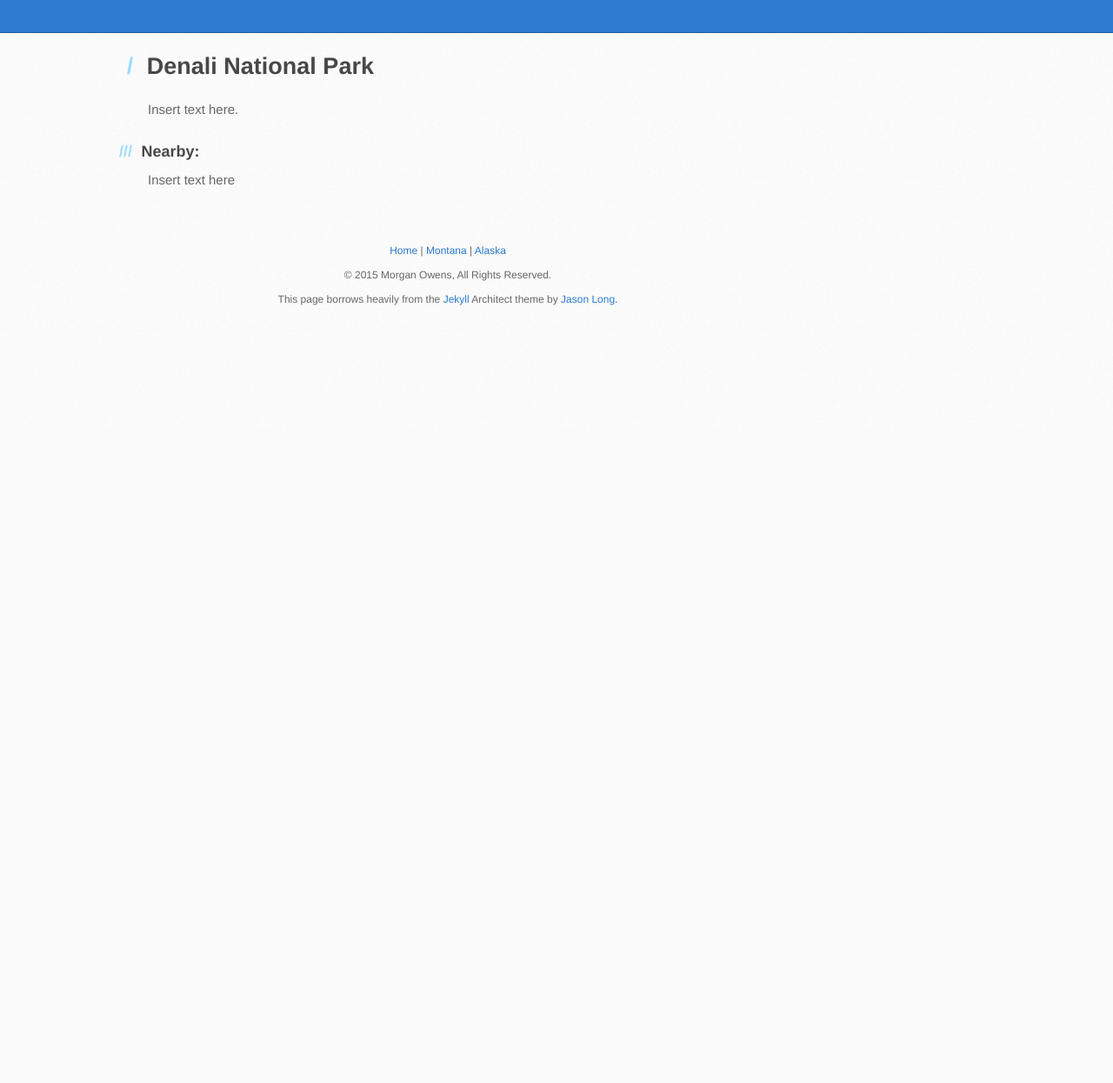
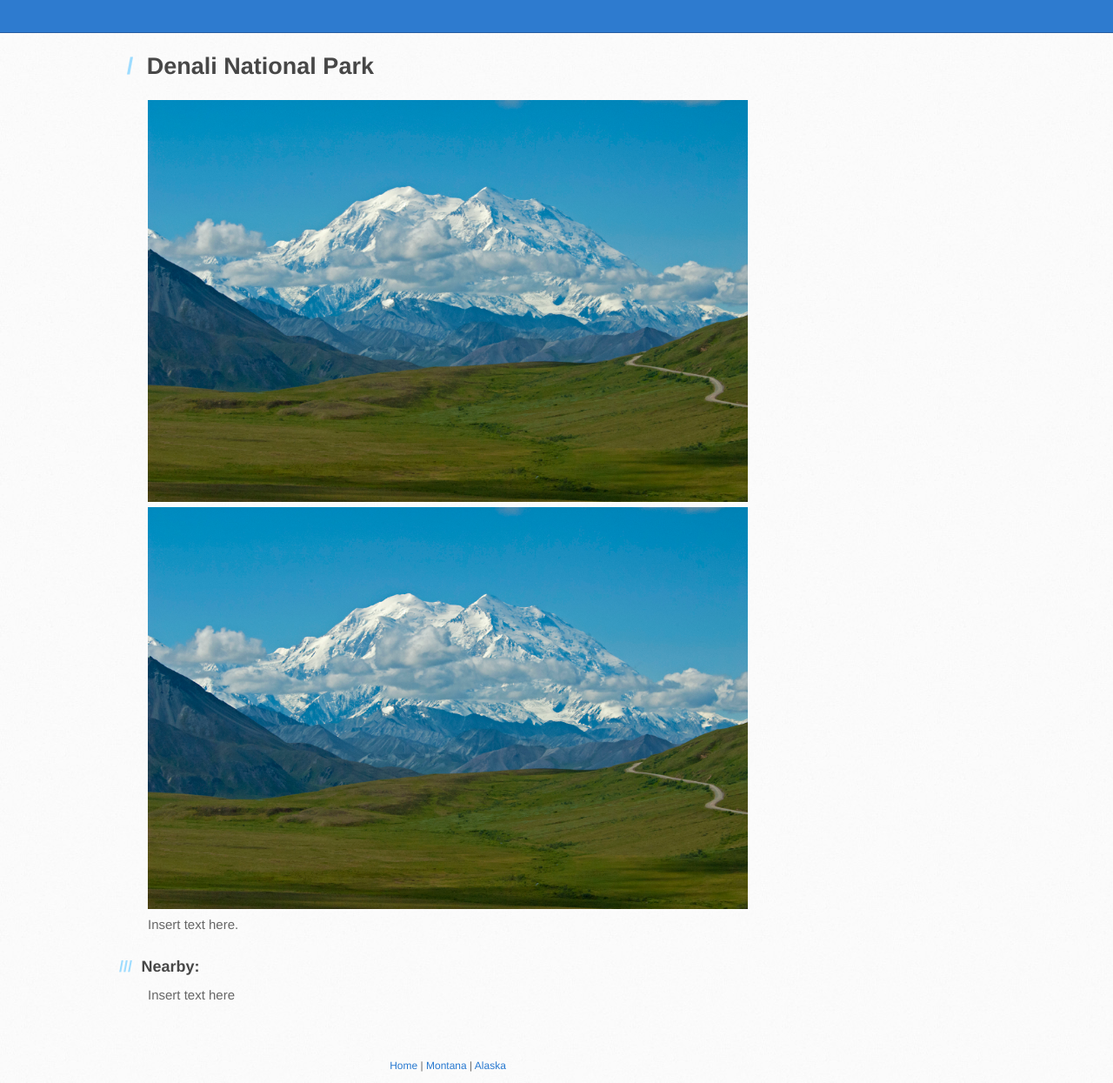
Before and after one commit to equiamos/equiamos.github.io, a plain HTML site: page recs/national-parks/denali.html in a window 1280 px wide. Shown: the part 307-1552 px from the top of the page at 87% size. Before the commit the page ends 800 px from the top, so only its background shows below. Drawn offline with Linux system fonts and the light colour scheme.

Commit message:
Add pics

```diff
--- a/recs/national-parks/denali.html
+++ b/recs/national-parks/denali.html
@@ -32,6 +32,8 @@
     Denali National Park
   </h1>
 
+  <img src="../../img/pics/ak/denali_mtn.jpg" ALT="the mountain">
+  <img src="../../img/pics/ak/denali_mtn_shar.jpg" ALT="the mountain">
   <p>Insert text here.</p>
 
     <h3>
```
